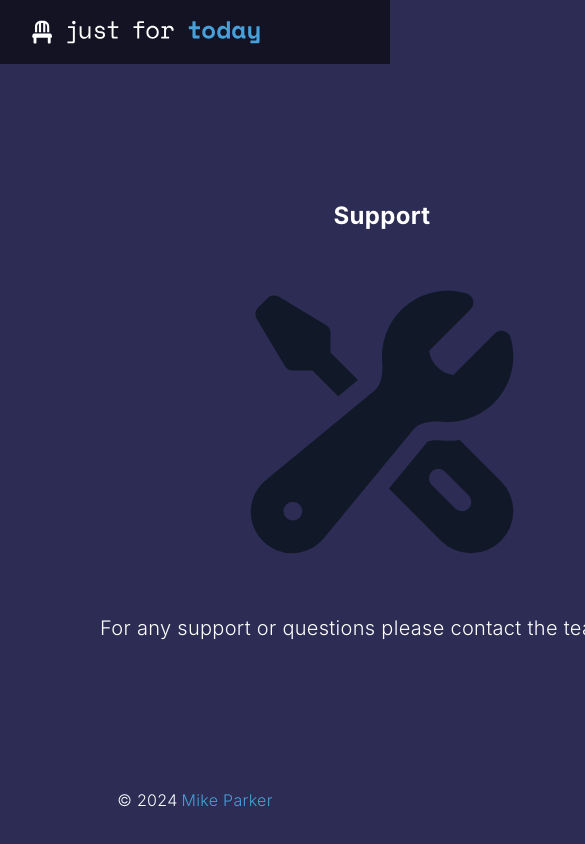
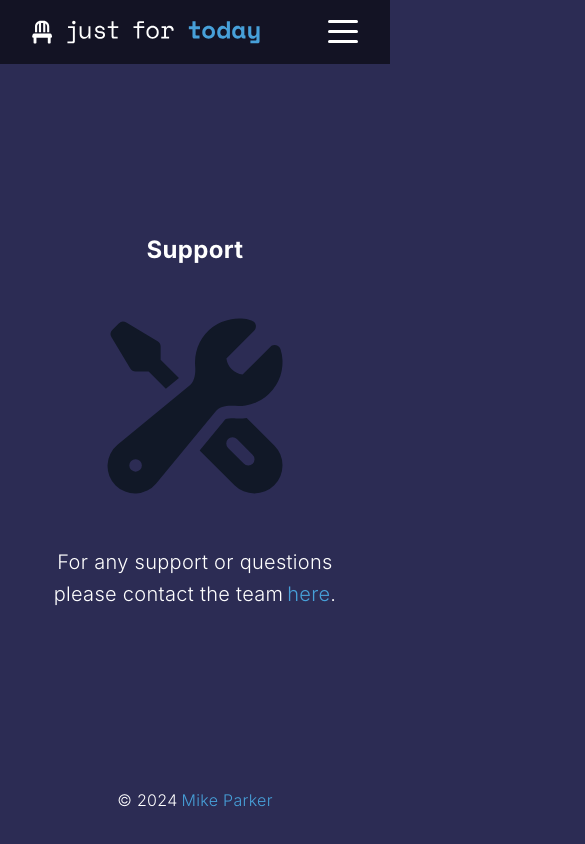
Before and after one commit to WildPastry/JustForTodayLanding, a React (Vite) app: page /support in a window 390 px wide. Shown: the top 844 px of the page, 585 px wide, since content can reach past the window. Built offline with nearby package versions, Linux system fonts and the light colour scheme.

Commit message:
Adding mobile styles

```diff
--- a/package.json
+++ b/package.json
@@ -22,12 +22,12 @@
   "devDependencies": {
     "@types/react": "^18.2.79",
     "@types/react-dom": "^18.2.25",
-    "@typescript-eslint/eslint-plugin": "^7.7.0",
-    "@typescript-eslint/parser": "^7.7.0",
+    "@typescript-eslint/eslint-plugin": "^7.7.1",
+    "@typescript-eslint/parser": "^7.7.1",
     "@vitejs/plugin-react": "^4.2.1",
     "@wildpastry/eslint-config": "^1.6.5",
     "autoprefixer": "^10.4.19",
-    "eslint": "^9.1.0",
+    "eslint": "^9.1.1",
     "eslint-plugin-prettier": "^5.1.3",
     "eslint-plugin-react": "^7.34.1",
     "eslint-plugin-react-hooks": "^4.6.0",
--- a/src/components/Header.tsx
+++ b/src/components/Header.tsx
@@ -1,8 +1,18 @@
 /* eslint-disable max-len */
+import { useState } from 'react';
 import Logo from './Logo';
 import { NavLink } from 'react-router-dom';
 
 const Header: React.FC = (): JSX.Element => {
+  const [showMenu, setShowMenu] = useState(false);
+
+  // Hide or show mobile menu
+  const toggleMenu = (): void => {
+    setShowMenu(!showMenu);
+  };
+
+  const activeClass = showMenu ? 'is-active' : null;
+
   return (
     <section className='bg-darkBlue'>
       <div className='flex flex-row items-center justify-between px-8 py-5 max-w-screen-xl m-auto'>
@@ -23,6 +33,14 @@ const Header: React.FC = (): JSX.Element => {
             <NavLink to={'/terms'}>TERMS</NavLink>
           </li>
         </ul>
+        <button
+          className={`hamburger hamburger--elastic min674:hidden ${activeClass}`}
+          type='button'
+          onClick={() => toggleMenu()}>
+          <span className='hamburger-box'>
+            <span className='hamburger-inner'></span>
+          </span>
+        </button>
       </div>
     </section>
   );
--- a/src/index.css
+++ b/src/index.css
@@ -5,22 +5,6 @@
 @tailwind base;
 @tailwind components;
 @tailwind utilities;
-
-/* Dark variables */
-/* @media (prefers-color-scheme: dark) {
-  :root {
-    --background: #2c2c54;
-    --text: #ffffff;
-  }
-} */
-
-/* Light variables */
-/* @media (prefers-color-scheme: light) {
-  :root {
-    --background: #ffffff;
-    --text: #000000;
-  }
-} */
 
 :root {
   /* Shared variables */
@@ -32,7 +16,6 @@
 
   /* Theme setup */
   background-color: var(--background);
-  /* color-scheme: light dark; */
   color: var(--text);
   font-synthesis: none;
   text-rendering: optimizeLegibility;
@@ -88,3 +71,109 @@ h2 {
 h3 {
   font-family: 'InterRegular';
 }
+
+/* Hamburger menu */
+.hamburger {
+  background-color: transparent;
+  border: 0;
+  color: inherit;
+  cursor: pointer;
+  display: inline-block;
+  font: inherit;
+  height: 24px;
+  margin: 0;
+  overflow: visible;
+  text-transform: none;
+  transition-duration: 0.15s;
+  transition-property: opacity, filter;
+  transition-timing-function: linear;
+}
+
+.hamburger:hover {
+  opacity: 0.7;
+}
+
+.hamburger.is-active:hover {
+  opacity: 0.7;
+}
+
+.hamburger.is-active .hamburger-inner,
+.hamburger.is-active .hamburger-inner::before,
+.hamburger.is-active .hamburger-inner::after {
+  background-color: #ffffff;
+}
+
+.hamburger-box {
+  display: inline-block;
+  height: 24px;
+  position: relative;
+  width: 30px;
+}
+
+.hamburger-inner {
+  display: block;
+  margin-top: -2px;
+  top: 50%;
+}
+
+.hamburger-inner,
+.hamburger-inner::before,
+.hamburger-inner::after {
+  background-color: #ffffff;
+  border-radius: 4px;
+  height: 3px;
+  position: absolute;
+  transition-duration: 0.15s;
+  transition-property: transform;
+  transition-timing-function: ease;
+  width: 30px;
+}
+
+.hamburger-inner::before,
+.hamburger-inner::after {
+  content: '';
+  display: block;
+}
+
+.hamburger-inner::before {
+  top: -10px;
+}
+
+.hamburger-inner::after {
+  bottom: -10px;
+}
+
+.hamburger--emphatic {
+  overflow: hidden;
+}
+
+.hamburger--elastic .hamburger-inner {
+  top: 2px;
+  transition-duration: 0.275s;
+  transition-timing-function: cubic-bezier(0.68, -0.55, 0.265, 1.55);
+}
+
+.hamburger--elastic .hamburger-inner::before {
+  top: 10px;
+  transition: opacity 0.125s 0.275s ease;
+}
+
+.hamburger--elastic .hamburger-inner::after {
+  top: 20px;
+  transition: transform 0.275s cubic-bezier(0.68, -0.55, 0.265, 1.55);
+}
+
+.hamburger--elastic.is-active .hamburger-inner {
+  transform: translate3d(0, 10px, 0) rotate(135deg);
+  transition-delay: 0.075s;
+}
+
+.hamburger--elastic.is-active .hamburger-inner::before {
+  opacity: 0;
+  transition-delay: 0s;
+}
+
+.hamburger--elastic.is-active .hamburger-inner::after {
+  transform: translate3d(0, -20px, 0) rotate(-270deg);
+  transition-delay: 0.075s;
+}
--- a/src/pages/Privacy.tsx
+++ b/src/pages/Privacy.tsx
@@ -1,6 +1,6 @@
 const Privacy: React.FC = (): JSX.Element => {
   return (
-    <section className='w-700 m-auto'>
+    <section className='w-700 m-auto max783:w-auto'>
       <div className='my-10'>
         <h2 className='text-2xl text-center'>Privacy statement</h2>
       </div>
--- a/src/pages/Support.tsx
+++ b/src/pages/Support.tsx
@@ -2,14 +2,11 @@ import { HiWrenchScrewdriver } from 'react-icons/hi2';
 
 const Support: React.FC = (): JSX.Element => {
   return (
-    <section className='w-700 m-auto'>
+    <section className='w-700 m-auto max783:w-auto'>
       <div className='mb-10'>
         <h2 className='text-2xl text-center'>Support</h2>
       </div>
-      <HiWrenchScrewdriver
-        className='text-gray-900 m-auto mb-10'
-        fontSize={300}
-      />
+      <HiWrenchScrewdriver className='text-gray-900 m-auto mb-10 mobileSmall:text-200 min460:text-300' />
       <p className='text-xl leading-8 text-center'>
         For any support or questions please contact the team
         <a className='ml-1' href='mailto:justfortoday@mikeparker.co.nz'>
--- a/src/pages/Terms.tsx
+++ b/src/pages/Terms.tsx
@@ -1,7 +1,7 @@
 /* eslint-disable max-lines-per-function */
 const Terms: React.FC = (): JSX.Element => {
   return (
-    <section className='w-700 m-auto'>
+    <section className='w-700 m-auto max783:w-auto'>
       <div className='my-10'>
         <h2 className='text-2xl text-center'>Terms and conditions</h2>
       </div>
--- a/tailwind.config.js
+++ b/tailwind.config.js
@@ -29,7 +29,10 @@ export default {
         'small': {'min': '790px', 'max': '850px'},
         'xtraSmall': {'min': '674px','max': '790px'},
         'mobileLarge': {'min': '460px','max': '674px'},
-        'mobileSmall': {'max': '460px'}
+        'mobileSmall': {'max': '460px'},
+        'max783': {'max': '783px'},
+        'min674': {'min': '674px'},
+        'min460': {'min': '460px'}
       },
       width: {
         700: '700px'
```
Also changed, not shown: 1 other file (tests, documents, lock files or other folders).
